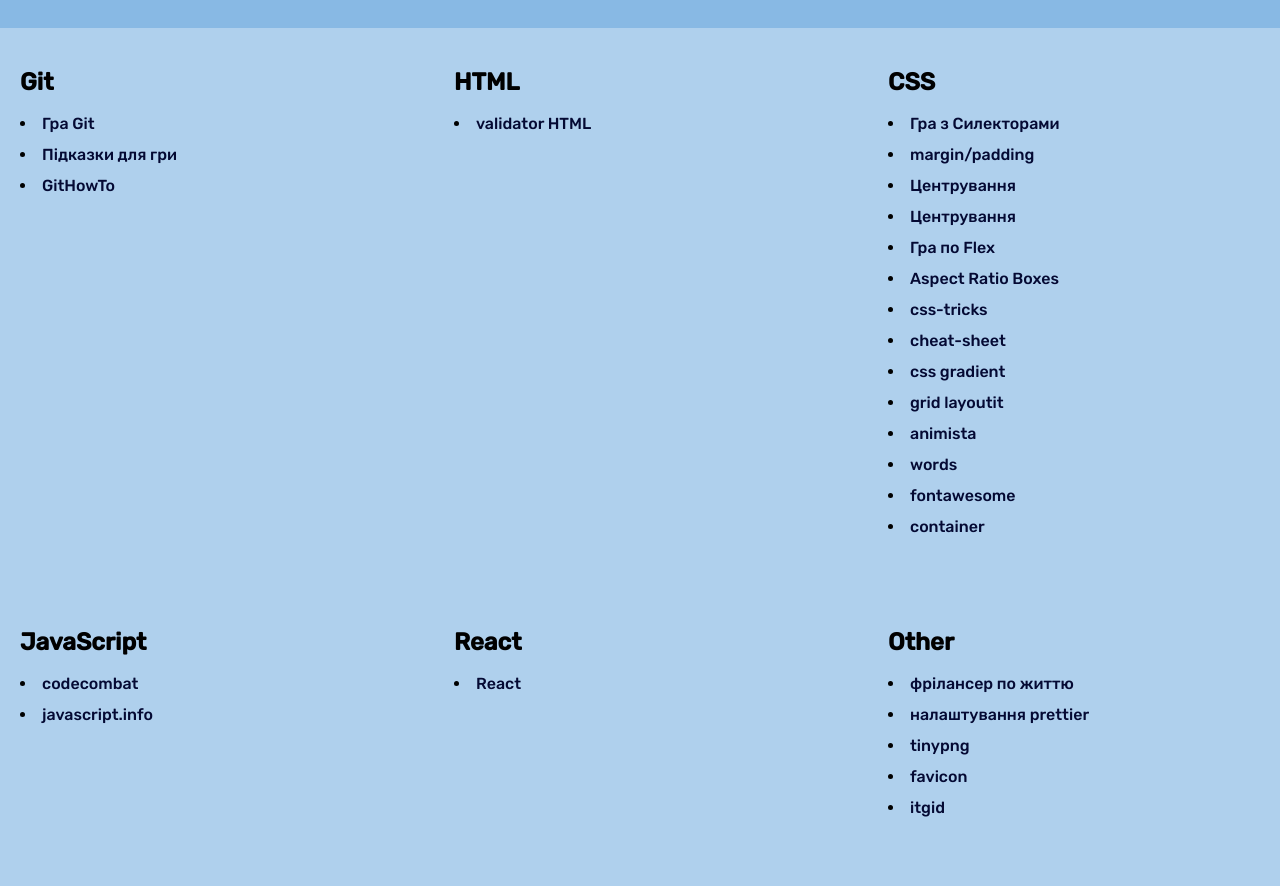
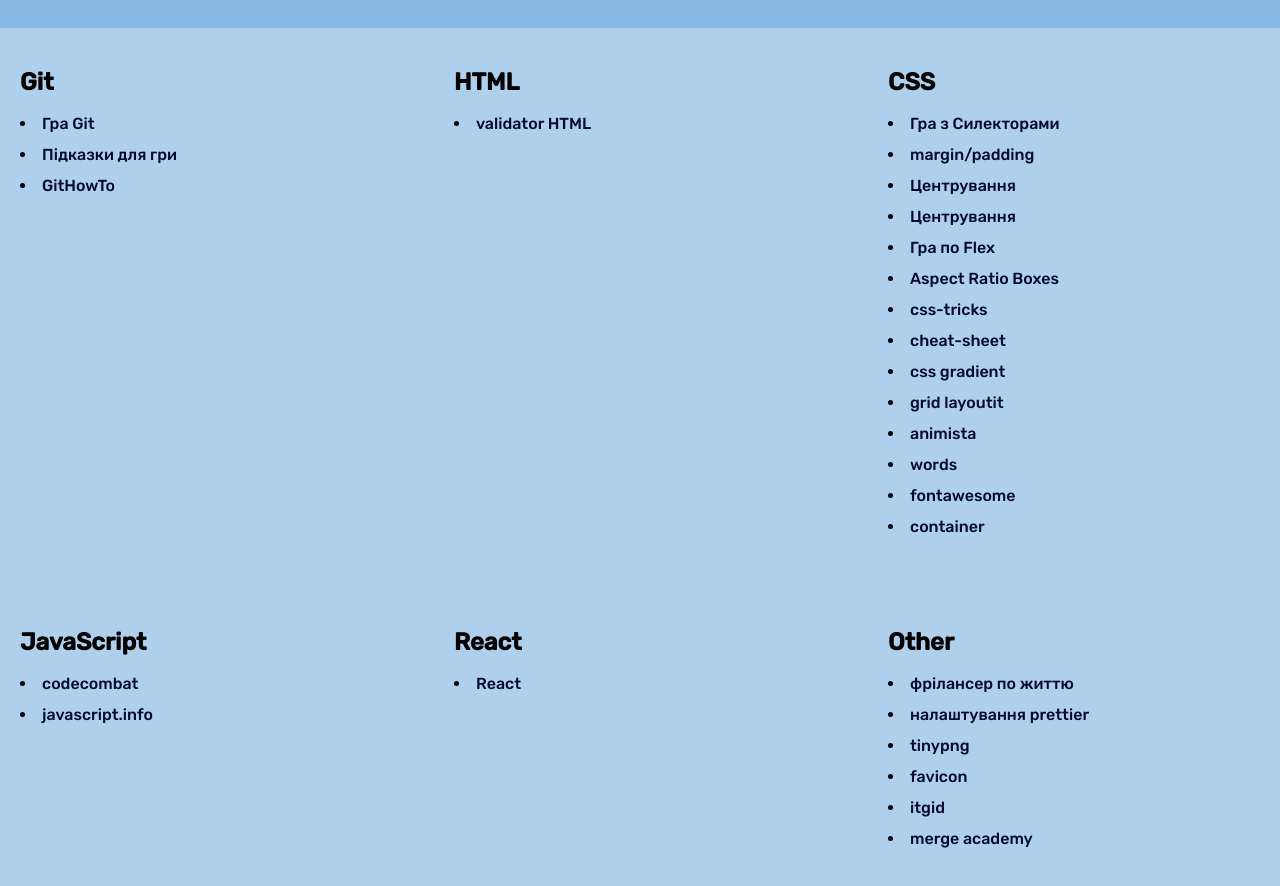
Before and after one commit to SlavaAndreievvvv/links, a website built with Vite: page index.html in a window 1280 px wide. Shown: the part 72-958 px from the top of the page. Built offline with nearby package versions, Linux system fonts and the light colour scheme.

Commit message:
✅ add link

```diff
--- a/index.html
+++ b/index.html
@@ -187,6 +187,13 @@
           <li class="other__item item">
             <a class="other__link link" href="https://itgid.info/ua">itgid</a>
           </li>
+          <li class="other__item item">
+            <a
+              class="other__link link"
+              href="https://mergeacademy.notion.site/Front-end-b8f70a270e354e5b870a7366b3ebf5b6"
+              >merge academy</a
+            >
+          </li>
         </ul>
       </div>
     </div>
```
